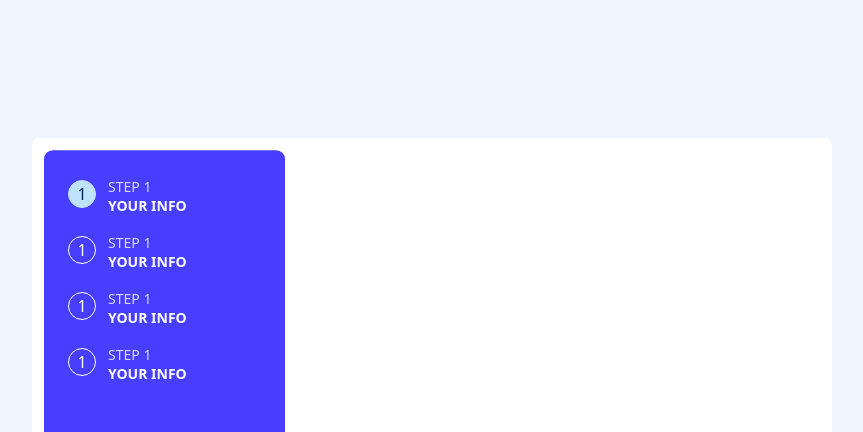
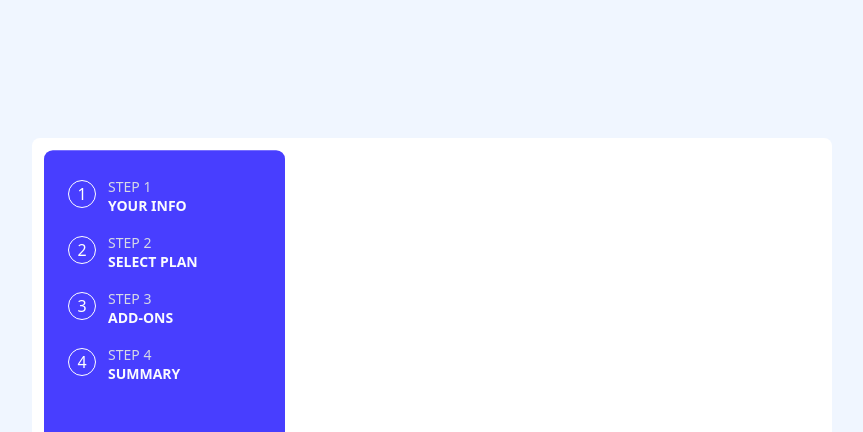
Before and after one commit to suhaybjirde/multi-step-form, a React (Vite) app: page / in a window 1280 px wide. Shown: the top 432 px of the page, without its empty margins (208-1071 px from the left). Built offline with nearby package versions, Linux system fonts and the light colour scheme.

Commit message:
refactor side bar

```diff
--- a/src/components/Aside.tsx
+++ b/src/components/Aside.tsx
@@ -1,12 +1,19 @@
 import Step from "./Step"
 
-function Aside() {
+type AsideProps = {
+  currentIndex: number;
+}
+
+const AsideSteps = [
+  {step: 1, title: 'Your Info'},
+  {step: 2, title: 'Select Plan'},
+  {step: 3, title: 'Add-ons'},
+  {step: 4, title: 'Summary'}
+]
+function Aside({ currentIndex }:AsideProps) {
   return (
     <div className="basis-1/3 rounded-md px-6 py-6 grid content-start gap-4 bg-[url('/bg-sidebar-desktop.svg')] bg-no-repeat bg-contain">
-      <Step isActive step={1} title="your info"/>
-      <Step step={1} title="your info"/>
-      <Step step={1} title="your info"/>
-      <Step step={1} title="your info"/>
+      {AsideSteps.map(step => <Step key={step.step} step={step.step} title={step.title} isActive={step.step === currentIndex+1}/>)}
     </div>
   )
 }
--- a/src/components/Step.tsx
+++ b/src/components/Step.tsx
@@ -7,7 +7,7 @@ type StepProps = {
 const Step = ({ step, title, isActive }: StepProps) => {
 
     return (
-        <div className="flex gap-3 items-center uppercase">
+        <div className="flex gap-3 items-center uppercase w-fit">
             <span className={`${isActive ? "bg-primary-200 text-primary-500 border-primary-200" : "text-white border-white"} rounded-full w-7 h-7 border flex items-center justify-center `}>{step}</span>
             <div>
                 <span className="text-sm text-neutral-300">step {step}</span>
```
